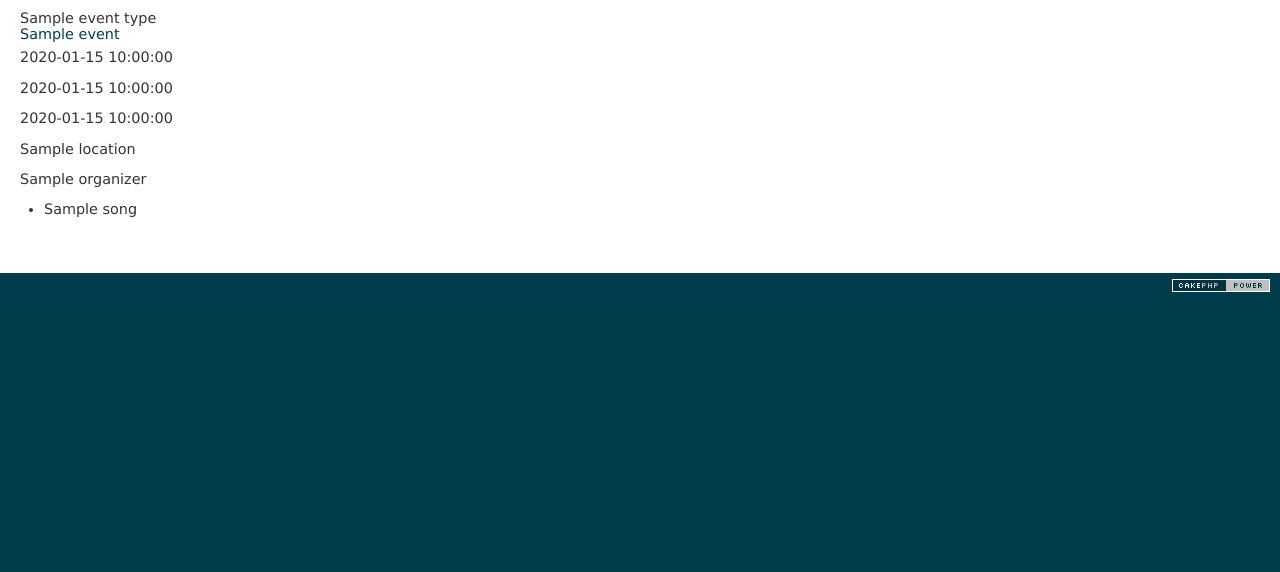
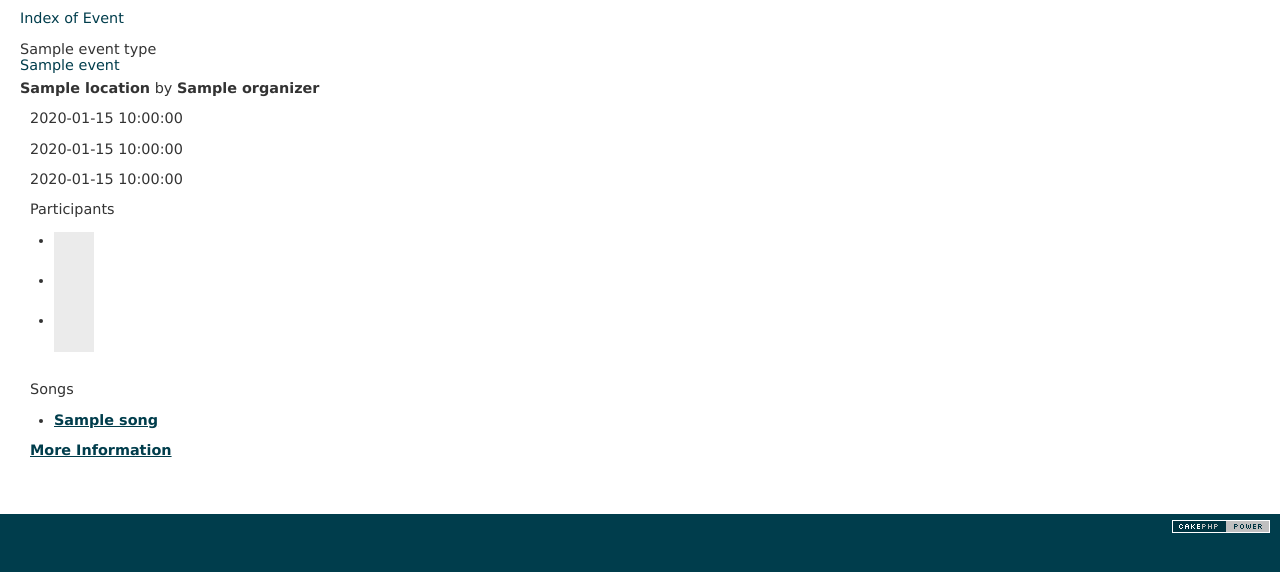
Before and after one commit to morenite/melody, a CakePHP app: the page made by app/View/Events/index.ctp in a window 1280 px wide. Shown: the part 47-619 px from the top of the page. Run offline with PHP 8.4 and a stand-in for CakePHP, Linux system fonts and the light colour scheme; the template is opened without the code that fills it: most values are stand-ins (such as "Sample title", 1, 10 or a date in 2020); data that the repository does not hold is empty; some libraries are stand-ins or nearby versions.

Commit message:
Updated: Event Index Layout

```diff
--- a/app/View/Elements/navigation.ctp
+++ b/app/View/Elements/navigation.ctp
@@ -17,8 +17,8 @@
                 <li><a href="<?php echo Router::url(array('controller' => 'users', 'action' => 'dashboard')) ?>"><span class="glyphicon glyphicon-home"></span> Dashboard</a></li>
                 <li><a href="#"><span class="glyphicon glyphicon-list"></span> My Activity</a></li>
                 <li><a href="<?php echo Router::url(array('controller' => 'songs', 'action' => 'index')) ?>"><span class="glyphicon glyphicon-music"></span> Song</a></li>
-                <li><a href="#"><span class="glyphicon glyphicon-calendar"></span> Event</a></li>
-                <li><a href="#"><span class="glyphicon glyphicon-envelope"></span> Message</a></li>
+                <li><a href="<?php echo Router::url(array('controller' => 'events', 'action' => 'index')) ?>"><span class="glyphicon glyphicon-calendar"></span> Event</a></li>
+                <li><a href="<?php echo Router::url(array('controller' => 'messages', 'action' => 'index')) ?>"><span class="glyphicon glyphicon-envelope"></span> Message</a></li>
             </ul>
 
             <ul class="nav navbar-nav pull-right">
--- a/app/View/Events/index.ctp
+++ b/app/View/Events/index.ctp
@@ -1,3 +1,10 @@
+<div class="row">
+    <div class="col-md-12">
+        <div class="page-header">
+            <h1>Index of Event</h1>
+        </div>
+    </div>
+</div>
 <div class="row">
     <div class="col-md-4">
 
@@ -5,23 +12,40 @@
     <div class="col-md-8">
         <?php foreach ($events as $event): ?>
 
-        <div>
-            <span><?php echo $event["EventType"]["name"] ?></span>
-            <h1><?php echo $event["Event"]["name"] ?></h1>
-            <p><?php echo $event["Event"]["date"] ?></p>
-            <p><?php echo $event["Event"]["start_time"] ?></p>
-            <p><?php echo $event["Event"]["end_time"] ?></p>
-            <p><?php echo $event["Event"]["location"] ?></p>
-            <p><?php echo $event["Event"]["organizer"] ?></p>
-            <ul>
-                <?php foreach ($event["EventSong"] as $song):?>
-                <li>
-                    <?php echo $song["Song"]["title"] ?>
-                </li>
-                <?php endforeach;?>
+        <div class="event-box">
+            <div class="event">
+                <div class="event-icon">
+                    <p><span class="glyphicon glyphicon-calendar"></span></p>
+                </div>
+                <span class="label label-info"><?php echo $event["EventType"]["name"] ?></span>
+                <h1 class="no-margin"><?php echo $event["Event"]["name"] ?></h1>
+                <p><span class="glyphicon glyphicon-globe"></span> <strong><?php echo $event["Event"]["location"] ?></strong> by <strong><?php echo $event["Event"]["organizer"] ?></strong></p>
+            </div>
+            <div style="padding: 0 10px">
+                <p><?php echo $event["Event"]["date"] ?></p>
 
-            </ul>
+                <p><?php echo $event["Event"]["start_time"] ?></p>
+                <p><?php echo $event["Event"]["end_time"] ?></p>
 
+                <p class="event-detail-header"><span class="glyphicon glyphicon-user"></span> Participants</p>
+                <ul class="participants">
+                    <?php $users = array(0 => 0, 1 => 1, 2 => 2); ?>
+                    <?php foreach ($users as $user):?>
+                    <li><a href="#" style="display: block; height: 40px; width: 40px; background-color: #ebebeb; margin: 0 3px 0 0; padding: 0;"></a></li>
+                    <?php endforeach; ?>
+                </ul>
+                <p class="clear-fix" style="height: 15px;"></p>
+
+                <p class="event-detail-header"><span class="glyphicon glyphicon-music"></span> Songs</p>
+                <ul class="event-song">
+                    <?php foreach ($event["EventSong"] as $song):?>
+                    <li><a href="<?php echo Router::url(array('controller' => 'songs', 'action' => 'detail', $song["Song"]["id_song"])) ?>"><?php echo $song["Song"]["title"] ?></a></li>
+                    <?php endforeach;?>
+                </ul>
+                <p class="clear-fix"></p>
+
+                <a href="<?php echo Router::url(array('controller' => 'events', 'action' => 'detail', $event['Event']['id_event'])) ?>" class="btn btn-success btn-block" style="margin: 20px 0 10px 0;"><span class="glyphicon glyphicon-info-sign"></span> More Information</a>
+            </div>
         </div>
         <br>
         <?php endforeach;?>
--- a/app/View/Songs/index.ctp
+++ b/app/View/Songs/index.ctp
@@ -3,7 +3,7 @@
 
     <div class="col-md-12">
         <div class="page-header">
-            <h1>Song Index</h1>
+            <h1>Index of Song</h1>
         </div>
     </div>
 
```
Also changed, not shown: app/Controller/EventsController.php (+19 -8 lines), app/Model/Event.php (+6 -2 lines), app/webroot/css/app.css (+77 -1 lines).
